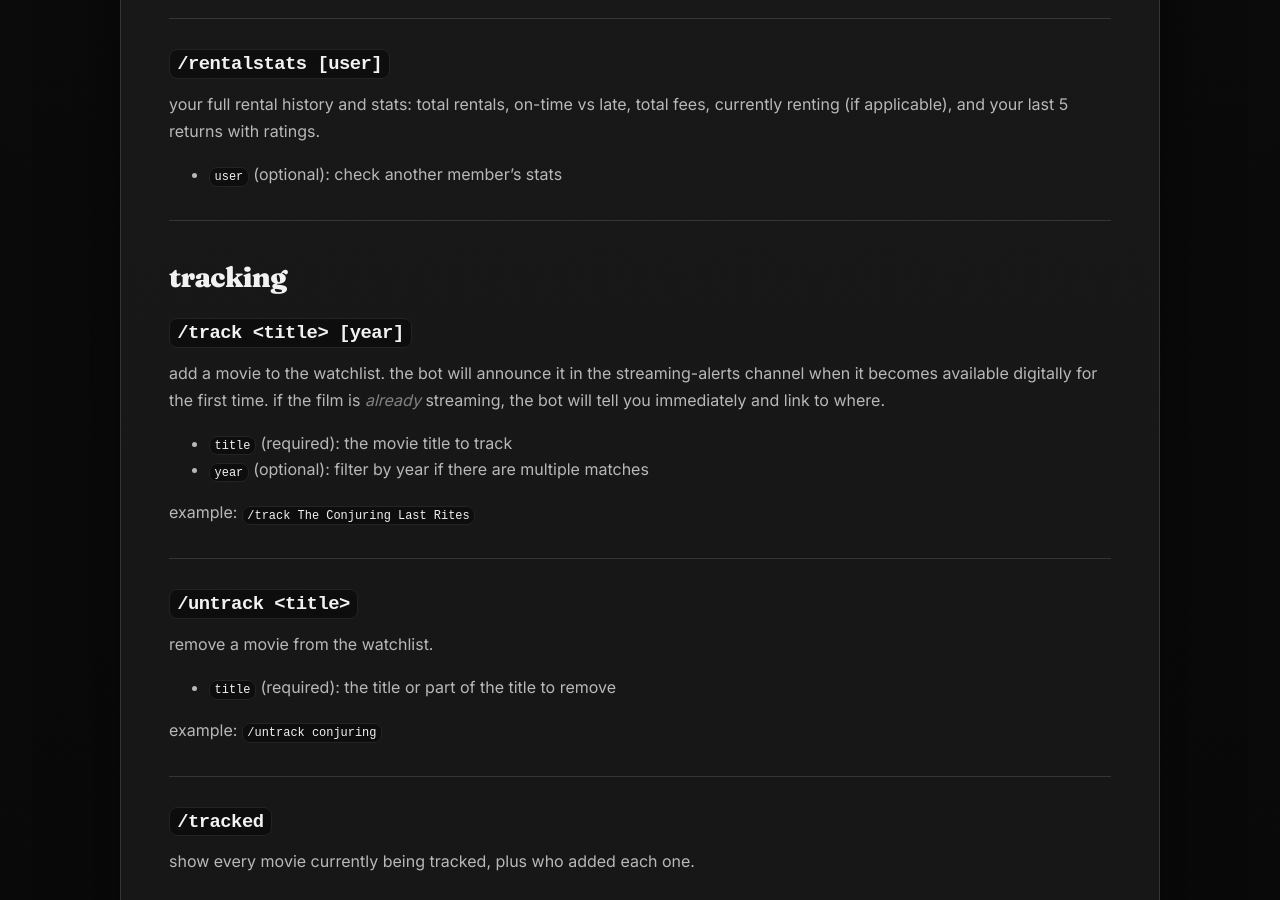
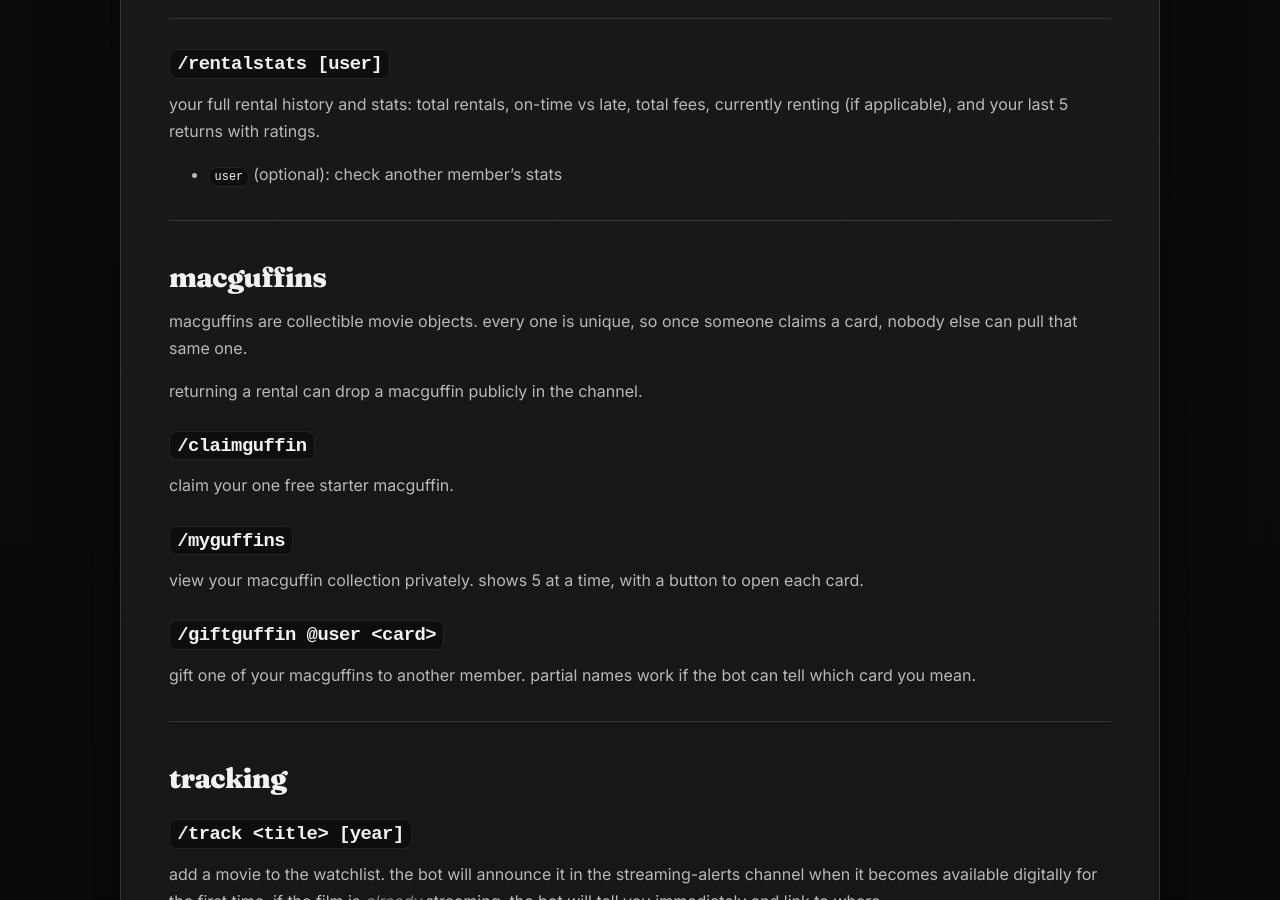
Before and after one commit to rupertosandez/sucklingsite, a Jekyll site: the page built from COMMANDS.md, in a window 1280 px wide and 900 px high, scrolled down 3863 px. Built offline with Jekyll 4.4.1, drawn with Linux system fonts in a browser that asks for light colours; some of the changed text lies outside the part shown.

Commit message:
Update docs for MacGuffins

```diff
--- a/COMMANDS.md
+++ b/COMMANDS.md
@@ -102,7 +102,7 @@ films you've rented before are never offered again (all-time exclusion, any stat
 ---
 
 ### `/return <rating> <recommend> [thoughts]`
-return your current rental and post a review to the forum.
+return your current rental, post a review to the forum, and roll for a macguffin drop.
 
 - `rating` (required): your score out of 10 (1-10)
 - `recommend` (required): checkbox — would you recommend this to the group?
@@ -140,6 +140,22 @@ your full rental history and stats: total rentals, on-time vs late, total fees,
 
 ---
 
+## macguffins
+
+macguffins are collectible movie objects. every one is unique, so once someone claims a card, nobody else can pull that same one.
+
+returning a rental can drop a macguffin publicly in the channel.
+
+### `/claimguffin`
+claim your one free starter macguffin.
+
+### `/myguffins`
+view your macguffin collection privately. shows 5 at a time, with a button to open each card.
+
+### `/giftguffin @user <card>`
+gift one of your macguffins to another member. partial names work if the bot can tell which card you mean.
+
+---
 ## tracking
 
 ### `/track <title> [year]`
@@ -330,6 +346,13 @@ cancel a member's active rental with no late fee. edits the forum thread and DMs
 ### `/assignrental @user <title> [year]`
 assign an rb9 library rental to a member. creates the rental, opens the review thread, and DMs them the due date.
 
+### `/adminguffins <action> @user [card]`
+view or edit a member's macguffins.
+
+- `view`: shows the member's current collection
+- `add`: adds a macguffin by name or id; if someone else has it, moves it
+- `remove`: removes a macguffin from that member's collection
+
 ### `/setannouncements <channel>`
 set the channel where streaming announcements post. the bot needs send-message and embed-link permissions in the chosen channel.
 
```
Also changed, not shown: CHANGELOG.md.
